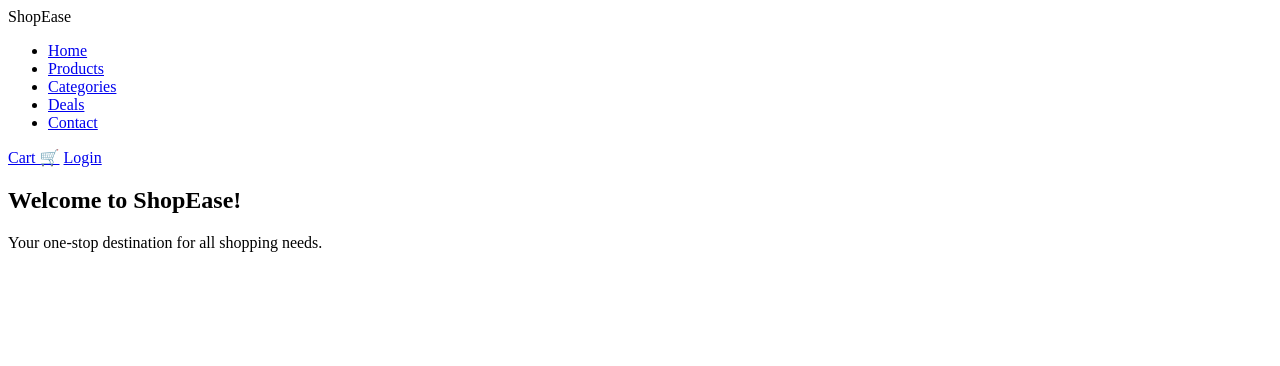
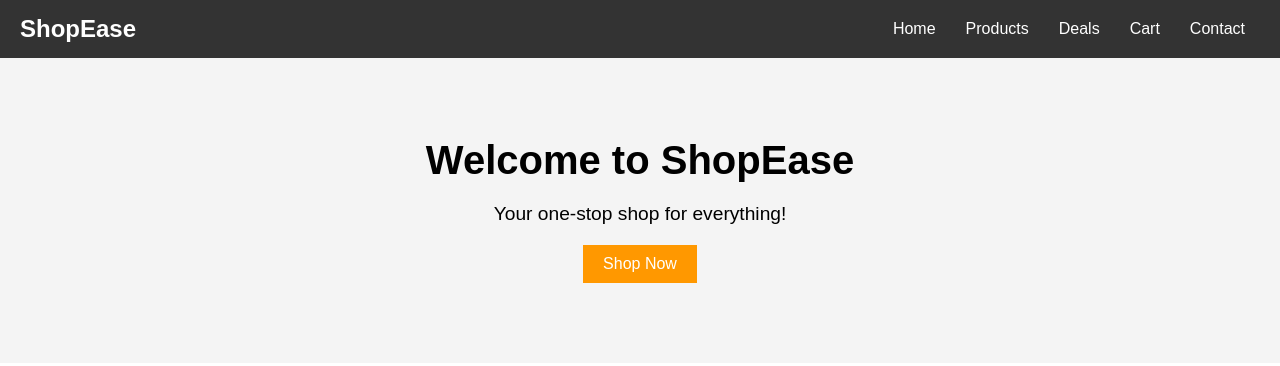
Before and after one commit to parikshit0015/Web_Assignment, a plain HTML site: page exp10.html in a window 1280 px wide. Drawn offline with Linux system fonts and the light colour scheme.

Commit message:
Revamp HTML structure and add styling for e-commerce

```diff
--- a/exp10.html
+++ b/exp10.html
@@ -3,32 +3,143 @@
 <head>
   <meta charset="UTF-8">
   <meta name="viewport" content="width=device-width, initial-scale=1.0">
-  <title>E-commerce Navbar</title>
-  <link rel="stylesheet" href="exp10style.css">
+  <title>E-Commerce Store</title>
+  <style>
+    /* General Reset */
+    * {
+      margin: 0;
+      padding: 0;
+      box-sizing: border-box;
+    }
+
+    body {
+      font-family: Arial, sans-serif;
+    }
+
+    /* Navbar Styling */
+    .navbar {
+      display: flex;
+      justify-content: space-between;
+      align-items: center;
+      background: #333;
+      padding: 15px 20px;
+      color: #fff;
+    }
+
+    .logo {
+      font-size: 1.5rem;
+      font-weight: bold;
+    }
+
+    .nav-links {
+      list-style: none;
+      display: flex;
+    }
+
+    .nav-links li {
+      margin: 0 15px;
+    }
+
+    .nav-links a {
+      text-decoration: none;
+      color: #fff;
+      transition: color 0.3s;
+    }
+
+    .nav-links a:hover {
+      color: #ff9800;
+    }
+
+    /* Hamburger Menu (hidden by default) */
+    .menu-toggle {
+      display: none;
+      font-size: 1.8rem;
+      cursor: pointer;
+    }
+
+    /* Hero Section */
+    .hero {
+      text-align: center;
+      padding: 80px 20px;
+      background: #f4f4f4;
+    }
+
+    .hero h1 {
+      font-size: 2.5rem;
+      margin-bottom: 20px;
+    }
+
+    .hero p {
+      font-size: 1.2rem;
+      margin-bottom: 20px;
+    }
+
+    .hero button {
+      padding: 10px 20px;
+      font-size: 1rem;
+      background: #ff9800;
+      border: none;
+      color: #fff;
+      cursor: pointer;
+      transition: background 0.3s;
+    }
+
+    .hero button:hover {
+      background: #e68900;
+    }
+
+    /* Responsive Design */
+    @media (max-width: 768px) {
+      .nav-links {
+        display: none;
+        flex-direction: column;
+        background: #333;
+        position: absolute;
+        top: 60px;
+        right: 0;
+        width: 200px;
+        text-align: right;
+      }
+
+      .nav-links.active {
+        display: flex;
+      }
+
+      .menu-toggle {
+        display: block;
+      }
+    }
+  </style>
 </head>
 <body>
-
   <!-- Navbar -->
   <nav class="navbar">
     <div class="logo">ShopEase</div>
-    <ul class="nav-links">
+    <ul class="nav-links" id="navLinks">
       <li><a href="#">Home</a></li>
       <li><a href="#">Products</a></li>
-      <li><a href="#">Categories</a></li>
       <li><a href="#">Deals</a></li>
+      <li><a href="#">Cart</a></li>
       <li><a href="#">Contact</a></li>
     </ul>
-    <div class="actions">
-      <a href="#">Cart 🛒</a>
-      <a href="#">Login</a>
-    </div>
+    <div class="menu-toggle" id="menuToggle">&#9776;</div>
   </nav>
 
-  <section>
-    <h1>Welcome to ShopEase!</h1>
-    <p>Your one-stop destination for all
-       shopping needs.</p>
-  </section>
+  <!-- Hero Section -->
+  <header class="hero">
+    <h1>Welcome to ShopEase</h1>
+    <p>Your one-stop shop for everything!</p>
+    <button>Shop Now</button>
+  </header>
 
+  <script>
+    // Toggle menu for mobile
+    const menuToggle = document.getElementById('menuToggle');
+    const navLinks = document.getElementById('navLinks');
+
+    menuToggle.addEventListener('click', () => {
+      navLinks.classList.toggle('active');
+    });
+  </script>
 </body>
 </html>
```
